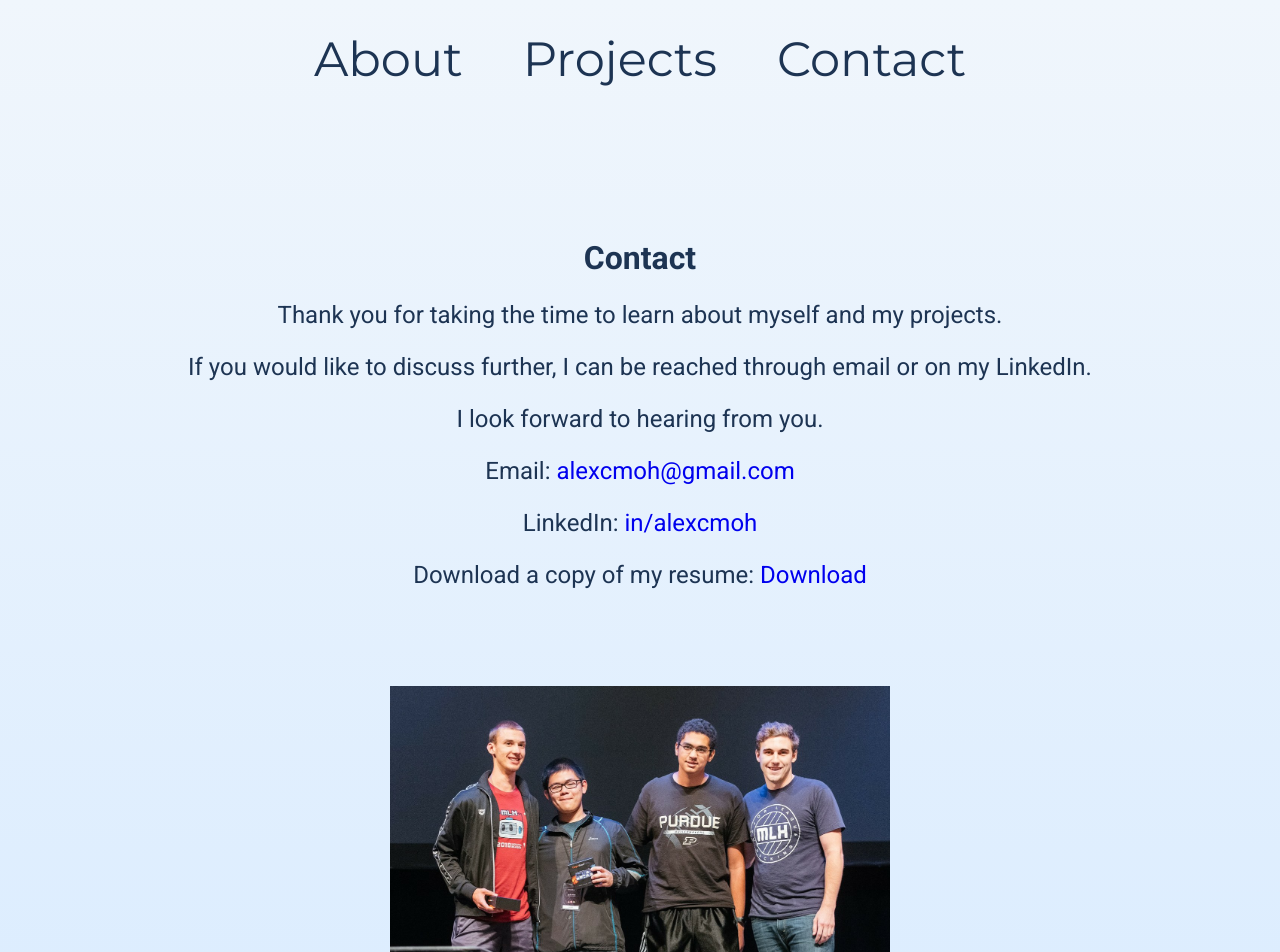
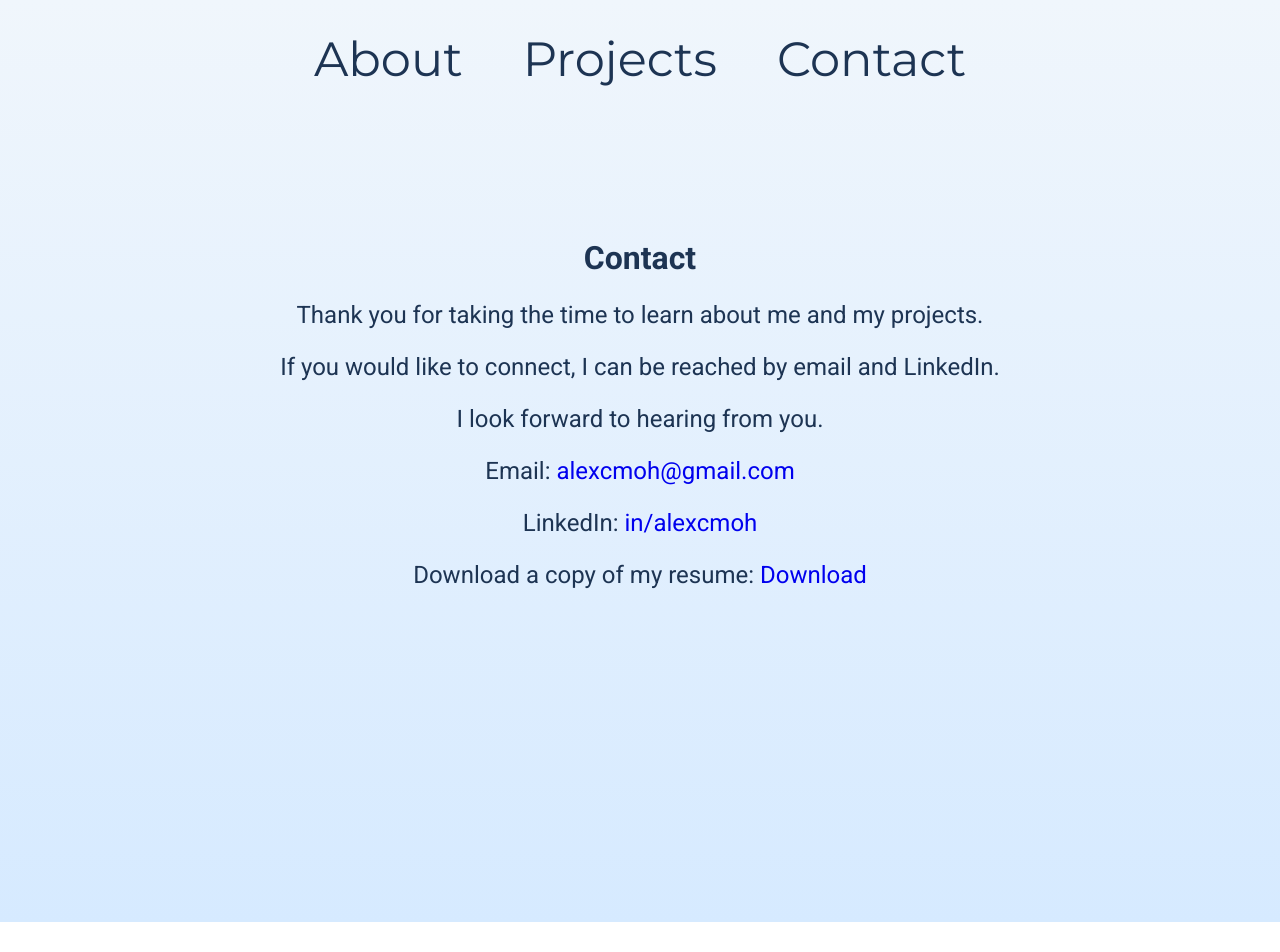
Before and after one commit to alexcmoh/me, a React (Create React App) app: page /#/contact in a window 1280 px wide. Shown: the top 952 px of the page. After the commit the page ends 922 px from the top, so only its background shows below. Built offline with nearby package versions, Linux system fonts and the light colour scheme.

Commit message:
Grammar edits

```diff
--- a/src/routes/About.js
+++ b/src/routes/About.js
@@ -9,10 +9,10 @@ import IMGHackathonTeamPicture from "../assets/images/Hackathon-Team-Picture.png
 function About() {
 	return (
 		<div className="PageContent">
-			<h1>Welcome to Alex's portfolio.</h1>
+			<h1>Welcome to Alex's portfolio</h1>
 			<div className="divBlock">
 				<div className="halfBlock">
-					<p>Hello! My name is Alex Moh. I'm a Computer Science graduate from Purdue University. For the past 2 years, I have been gaining valuable hands-on experience working as a Software Engineer at Deloitte Consulting. I have also pursued further education and obtained certifications on cybersecurity as well as artificial intelligence.</p>
+					<p>Hello! My name is Alex Moh. I'm a Computer Science graduate from Purdue University. For the past two years, I have been gaining valuable hands-on experience working as a Software Engineer at Deloitte Consulting. I have also pursued further education and obtained certifications on cybersecurity as well as artificial intelligence.</p>
 				</div>
 				<div className="halfBlock">
 					<img className="imageFile" src={IMGPurdueLogo} alt="Purdue University logo" />
--- a/src/routes/Contact.js
+++ b/src/routes/Contact.js
@@ -7,18 +7,14 @@ function Contact() {
 		<div className="PageContent navbarDiv">
 			<h1>Contact</h1>
 			<div className="contactText navbarDiv">
-                <p>Thank you for taking the time to learn about myself and my projects.</p>
-                <p>If you would like to discuss further, I can be reached through email or on my LinkedIn.</p>
+                <p>Thank you for taking the time to learn about me and my projects.</p>
+                <p>If you would like to connect, I can be reached by email and LinkedIn.</p>
                 <p>I look forward to hearing from you.</p>
                 <p>Email: <a className="contactText" href="mailto:alexcmoh@gmail.com">alexcmoh@gmail.com</a></p>
                 <p>LinkedIn: <a className="contactText" href="https://www.linkedin.com/in/alexcmoh" target="_blank" rel="noreferrer">in/alexcmoh</a></p>
                 <p>Download a copy of my resume: <a className="contactText" href={Resume} download="Resume.pdf">Download</a></p>
 
             </div>
-            <br />
-            <br />
-            <br />
-            <img className="imageFile size500" src={IMGHackathonTeamPicture} alt="Hackathon group award" />
             <br />
             <br />
             <br />
--- a/src/routes/Page.css
+++ b/src/routes/Page.css
@@ -12,6 +12,7 @@ p   {
 }
 
 .PageContent    {
+    height: 100%;
     font-family: 'Roboto';
     color: #1D3453;
     display: block;
```
